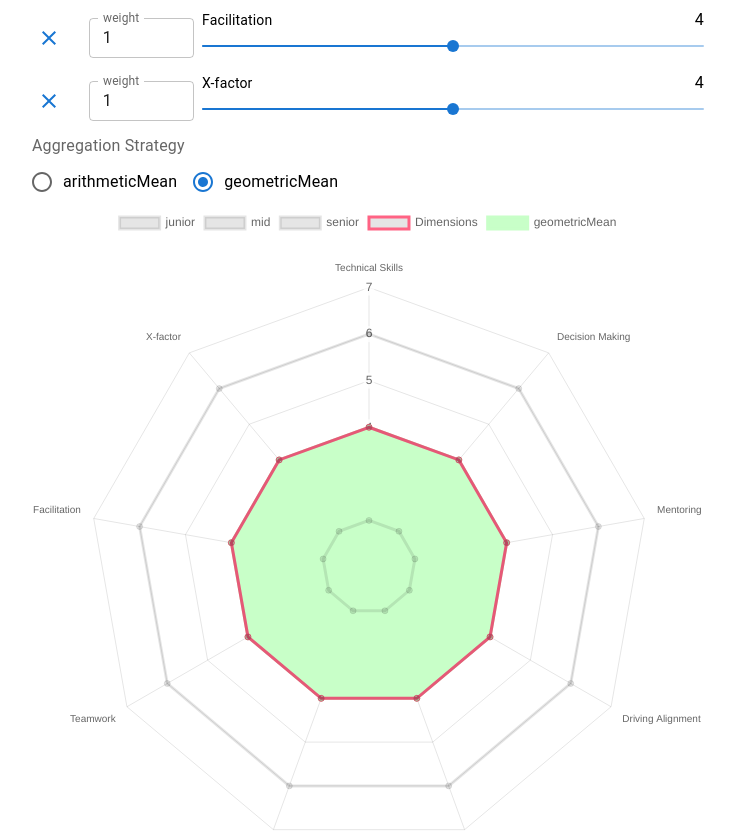
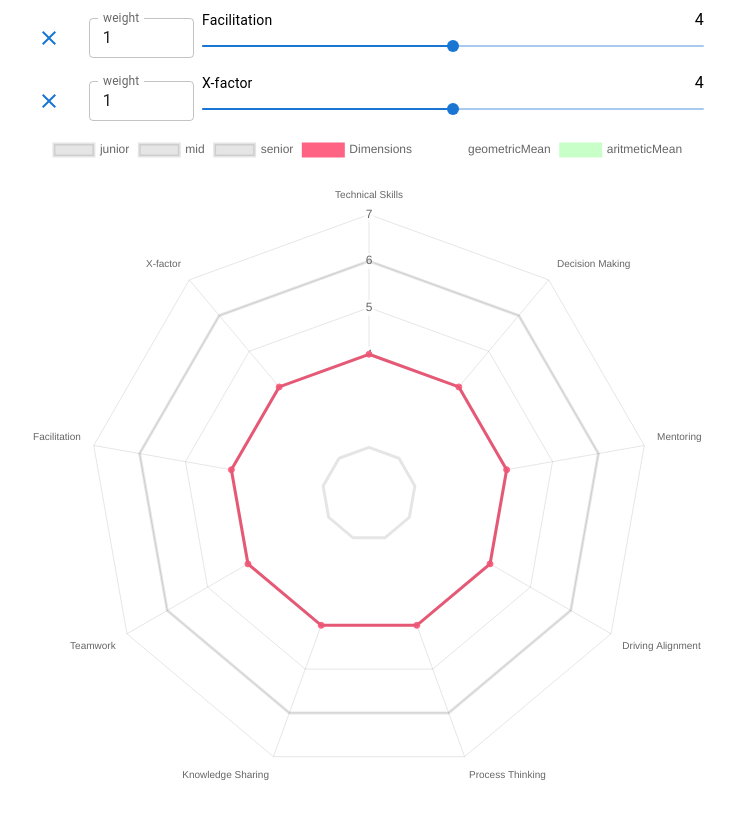
Before and after one commit to beaunus/beaunus.com, a Next.js app: page /blog/radar in a window 1280 px wide. Shown: the part 780-1612 px from the top of the page, without its empty margins (272-1007 px from the left). Built offline with nearby package versions, Linux system fonts and the light colour scheme; no server answers.

Commit message:
feature: show range of aggregate

```diff
--- a/pages/blog/radar.tsx
+++ b/pages/blog/radar.tsx
@@ -1,10 +1,7 @@
 import { Clear } from "@mui/icons-material";
 import { Button, FormControlLabel, Switch } from "@mui/material";
-import FormLabel from "@mui/material/FormLabel";
 import Grid from "@mui/material/Grid";
 import IconButton from "@mui/material/IconButton";
-import Radio from "@mui/material/Radio";
-import RadioGroup from "@mui/material/RadioGroup";
 import Slider from "@mui/material/Slider";
 import TextField from "@mui/material/TextField";
 import ChartJS from "chart.js/auto";
@@ -15,13 +12,6 @@ import * as React from "react";
 import { Segment } from "../../components/Segment";
 import { SliderWithLabels } from "../../components/SliderWithLabels";
 import { arithmeticMean, geometricMean } from "../../utils/mean";
-
-type AggregationStrategies = Record<string, (numbers: number[]) => number>;
-
-const AGGREGATION_STRATEGY_FUNCTION_BY_NAME: AggregationStrategies = {
-  arithmeticMean,
-  geometricMean,
-};
 
 const DEFAULT_DIMENSIONS: Record<string, { value: number; weight: number }> = {
   /* eslint-disable @typescript-eslint/naming-convention, sort-keys */
@@ -65,8 +55,6 @@ const StandardLevelSlider: React.FC = () => (
 );
 
 const Radar: NextPage = () => {
-  const [aggregationStrategyName, setAggregationStrategyName] =
-    React.useState<string>("geometricMean");
   const [dimensions, setDimensions] = React.useState(DEFAULT_DIMENSIONS);
   const [pendingDimensionName, setPendingDimensionName] =
     React.useState<string>("");
@@ -79,9 +67,6 @@ const Radar: NextPage = () => {
       const valuesAccordingToWeights = Object.values(dimensions).flatMap(
         ({ value, weight }) => Array.from({ length: weight }, () => value)
       );
-      const aggregatedValue = AGGREGATION_STRATEGY_FUNCTION_BY_NAME[
-        aggregationStrategyName
-      ](valuesAccordingToWeights);
 
       if (radarChartRef.current) {
         const radarChart = new ChartJS(radarChartRef.current, {
@@ -92,22 +77,33 @@ const Radar: NextPage = () => {
                     data: Array.from(Object.keys(dimensions), () => value),
                     fill: false,
                     label: name,
+                    pointRadius: 0,
                   }))
                 : []),
               {
+                backgroundColor: "rgb(255, 99, 132)",
                 borderColor: "rgb(255, 99, 132)",
                 data: Object.values(dimensions).map(({ value }) => value),
                 fill: false,
                 label: "Dimensions",
               },
               {
+                backgroundColor: "rgb(255, 255, 255, 1)",
+                borderColor: "rgb(255, 255, 255, 1)",
+                data: Array.from(Object.keys(dimensions), () =>
+                  geometricMean(valuesAccordingToWeights)
+                ),
+                label: "geometricMean",
+                pointRadius: 0,
+              },
+              {
                 backgroundColor: "rgb(200, 255, 200, 1)",
                 borderColor: "rgb(200, 255, 200, 1)",
-                data: Array.from(
-                  Object.keys(dimensions),
-                  () => aggregatedValue
+                data: Array.from(Object.keys(dimensions), () =>
+                  arithmeticMean(valuesAccordingToWeights)
                 ),
-                label: aggregationStrategyName,
+                label: "aritmeticMean",
+                pointRadius: 0,
               },
             ],
             labels: Object.keys(dimensions),
@@ -129,7 +125,7 @@ const Radar: NextPage = () => {
         };
       }
     },
-    [aggregationStrategyName, dimensions, shouldShowLevels]
+    [dimensions, shouldShowLevels]
   );
 
   return (
@@ -242,29 +238,6 @@ const Radar: NextPage = () => {
                 </Grid>
               </Grid>
             ))}
-            <FormLabel id="aggregation-strategy">
-              Aggregation Strategy
-            </FormLabel>
-            <RadioGroup
-              aria-labelledby="aggregation-strategy"
-              name="aggregation-strategy-group"
-              onChange={(_event, newValue) => {
-                setAggregationStrategyName(newValue);
-              }}
-              row
-              value={aggregationStrategyName}
-            >
-              {Object.keys(AGGREGATION_STRATEGY_FUNCTION_BY_NAME).map(
-                (name) => (
-                  <FormControlLabel
-                    control={<Radio />}
-                    key={name}
-                    label={name}
-                    value={name}
-                  />
-                )
-              )}
-            </RadioGroup>
             <canvas className="max-h-screen" ref={radarChartRef} />
           </div>
         </Segment>
```
